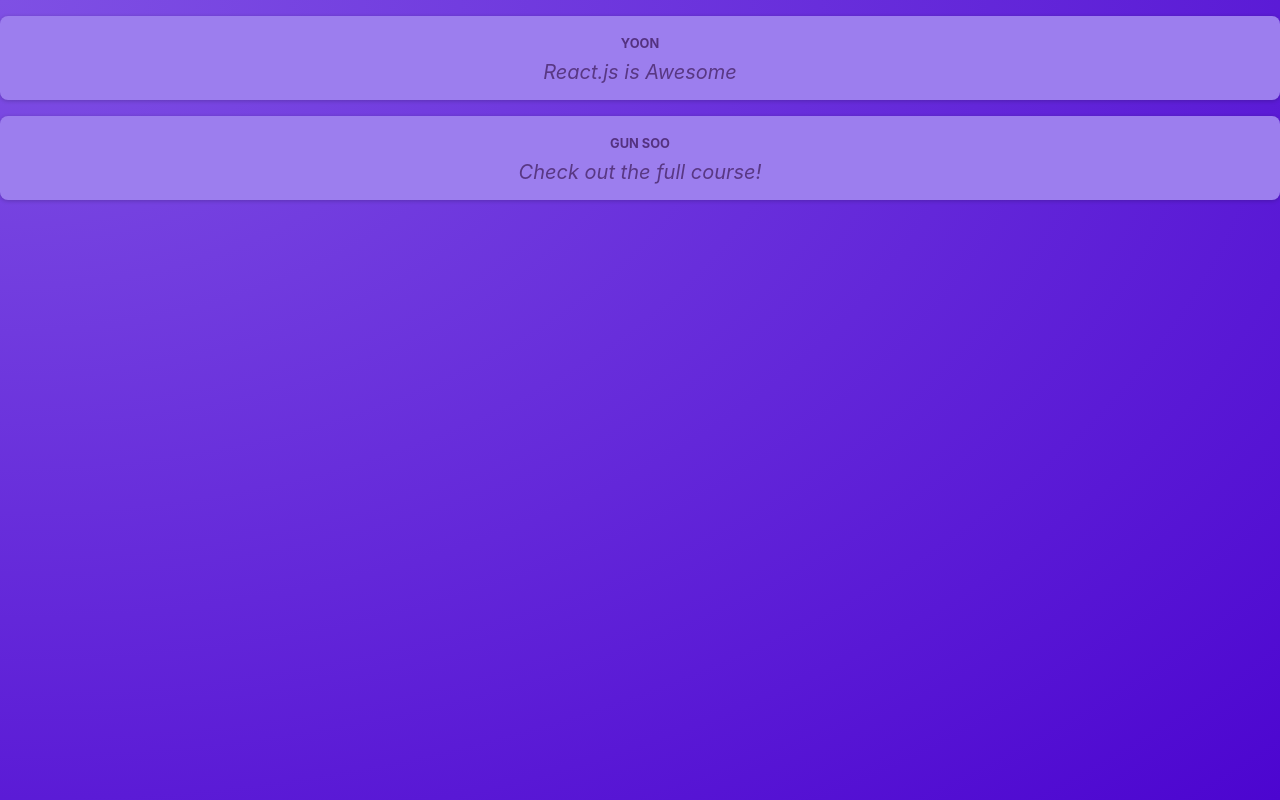
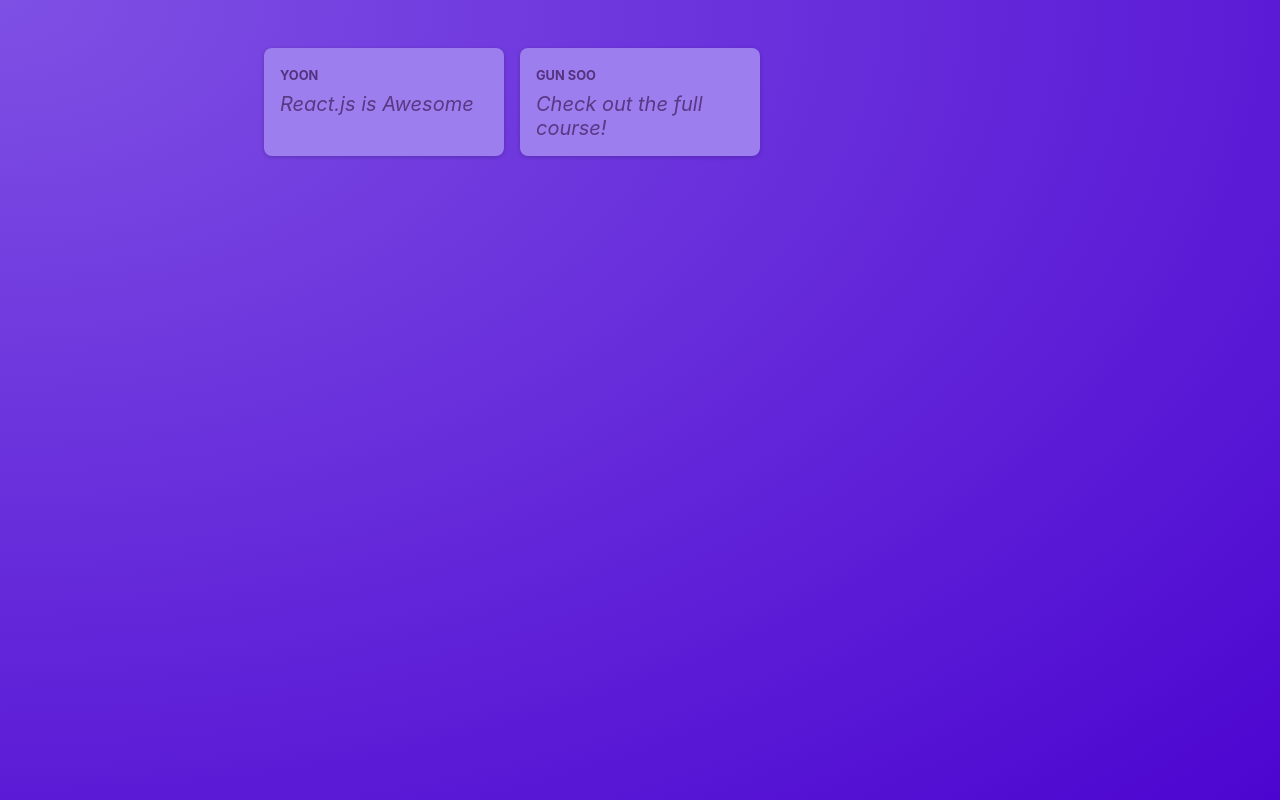
Before and after one commit to ygs3004/StudyNextJs, a React (Vite) app in the folder react-crash-course/: page / in a window 1280 px wide. Built offline with nearby package versions, Linux system fonts and the light colour scheme.

Commit message:
react - components comp

```diff
--- a/react-crash-course/src/App.jsx
+++ b/react-crash-course/src/App.jsx
@@ -1,10 +1,9 @@
-import Post from "./components/Post";
+import PostsList from "./components/PostsList.jsx";
 
 function App() {
     return (
         <main>
-            <Post author="Yoon" body="React.js is Awesome"/>
-            <Post author="Gun Soo" body="Check out the full course!"/>
+            <PostsList/>
         </main>
     );
 }
--- /dev/null
+++ b/react-crash-course/src/components/PostsList.jsx
@@ -0,0 +1,13 @@
+import Post from "./Post.jsx";
+import classes from "./PostsList.module.css";
+
+function PostsList() {
+    return (
+        <ul className={classes.posts}>
+            <Post author="Yoon" body="React.js is Awesome"/>
+            <Post author="Gun Soo" body="Check out the full course!"/>
+        </ul>
+    )
+};
+
+export default PostsList;
--- /dev/null
+++ b/react-crash-course/src/components/PostsList.module.css
@@ -0,0 +1,10 @@
+.posts {
+    list-style: none;
+    max-width: 50rem;
+    margin: 1rem auto;
+    padding: 1rem 0;
+    display: grid;
+    gap: 1rem;
+    grid-template-columns: repeat(3, 30%);
+    justify-content: center;
+}
--- a/react-crash-course/src/index.css
+++ b/react-crash-course/src/index.css
@@ -18,6 +18,5 @@
 
 body {
   margin: 0;
-  text-align: center;
   color: #e6ddf9;
 }
```
